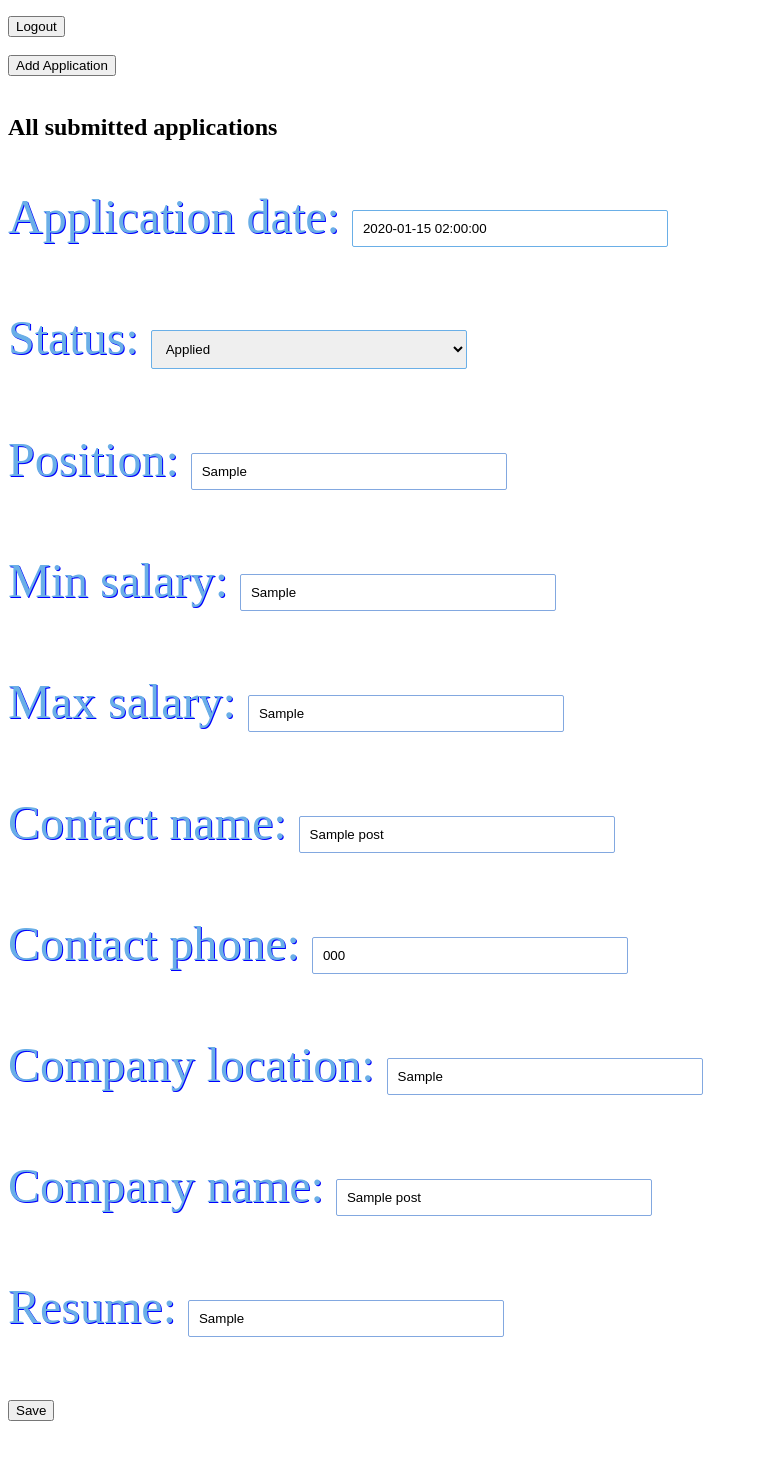
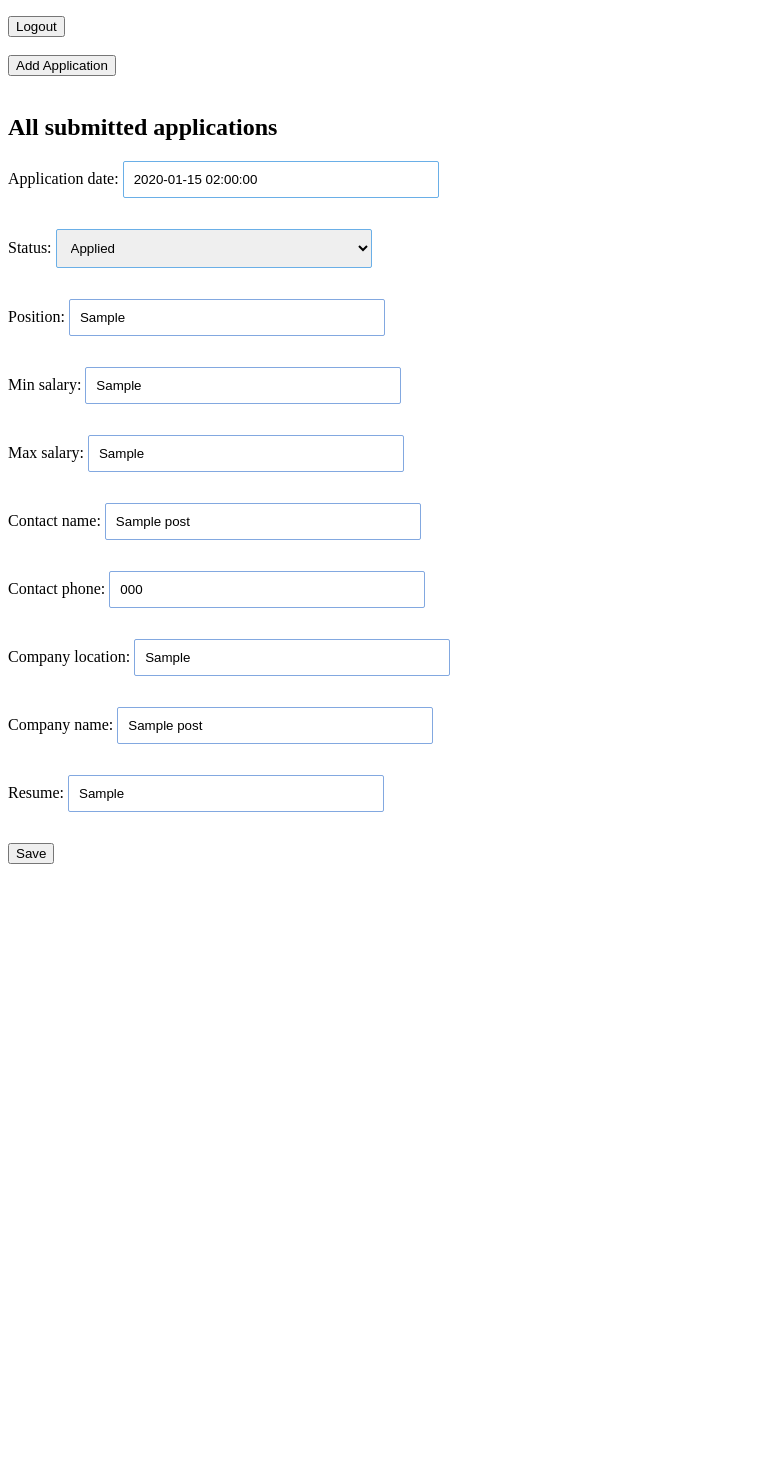
Before and after one commit to longcurve/jobslide-django, a Django app: page /applications in a window 1280 px wide. Shown: the part 102-1571 px from the top of the page, without its empty margins (0-758 px from the left). After the commit the page ends 966 px from the top, so only its background shows below. Run offline with Django 5.2, Linux system fonts and the light colour scheme; a user stored in the database is signed in; tables that the repository leaves empty hold one stand-in row (values such as "Sample post").

Commit message:
Fixing mistake in applications styling

```diff
--- a/applications/static/applications/style.css
+++ b/applications/static/applications/style.css
@@ -8,8 +8,6 @@
         text-style: italic;
         text-shadow: 3px 3px blue;
 }
-
-form {font-size: 3em; color: #6aafe7; text-shadow: 1px 1px blue;}
 
 .form-control {
     width: 25%;
```
